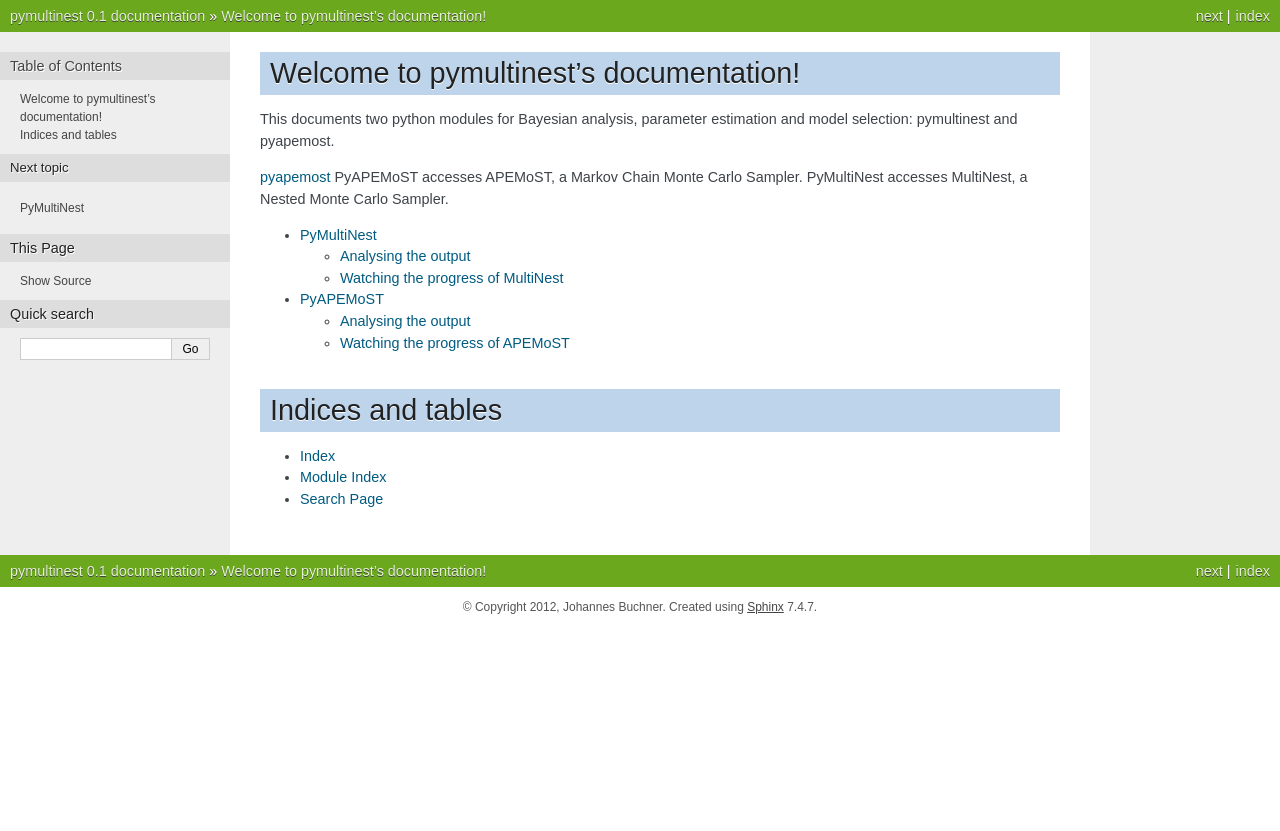
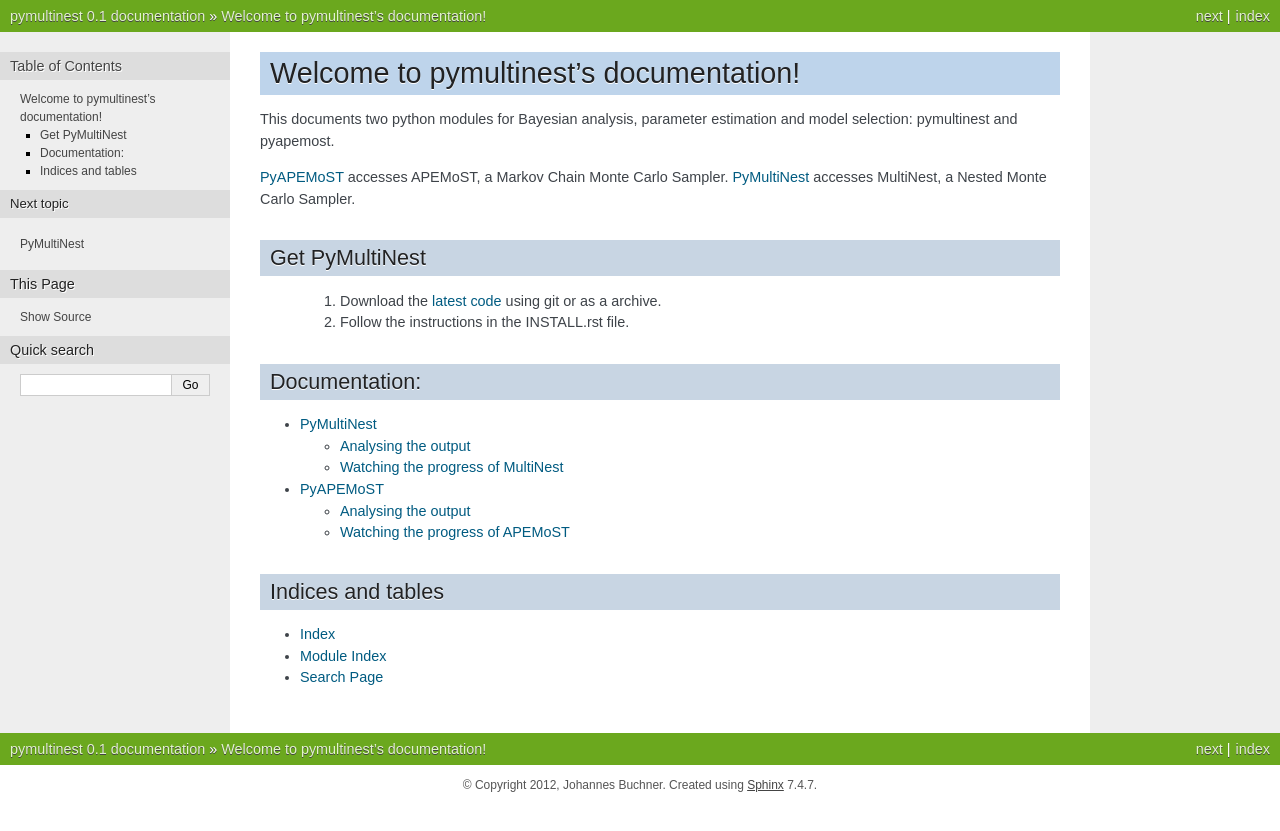
Before and after one commit to JohannesBuchner/PyMultiNest, a Sphinx documentation site: the page built from doc/index.rst, in a window 1280 px wide. Shown: the top 831 px of the page. Built offline with Sphinx 7.4.7, drawn with Linux system fonts in a browser that asks for light colours.

Commit message:
added download info in documentation

```diff
--- a/doc/index.rst
+++ b/doc/index.rst
@@ -10,17 +10,25 @@
 parameter estimation and model selection:
 pymultinest and pyapemost.
 
-`<pyapemost>`_
-PyAPEMoST accesses APEMoST, a Markov Chain Monte Carlo Sampler.
-PyMultiNest accesses MultiNest, a Nested Monte Carlo Sampler.
+:doc:`PyAPEMoST <pyapemost>` accesses APEMoST, a Markov Chain Monte Carlo Sampler.
+:doc:`PyMultiNest <pymultinest>` accesses MultiNest, a Nested Monte Carlo Sampler.
+
+Get PyMultiNest
+-------------------------------
+ #. Download the `latest code <https://github.com/JohannesBuchner/PyMultiNest>`_ using git or as a archive.
+ #. Follow the instructions in the INSTALL.rst file.
+
+Documentation:
+-------------------------------
 
 .. toctree::
    pymultinest
    pyapemost
    :maxdepth: -1
 
+
 Indices and tables
-==================
+-------------------------------
 
 * :ref:`genindex`
 * :ref:`modindex`
```
